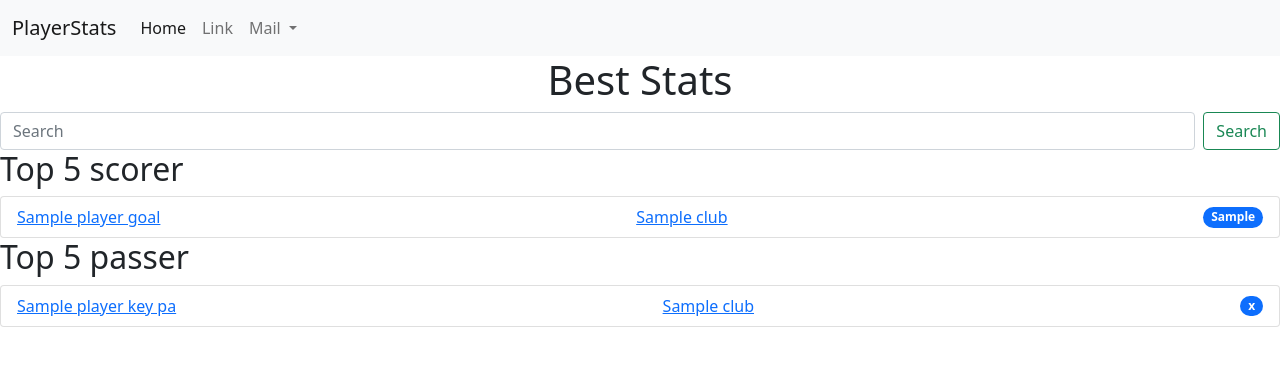
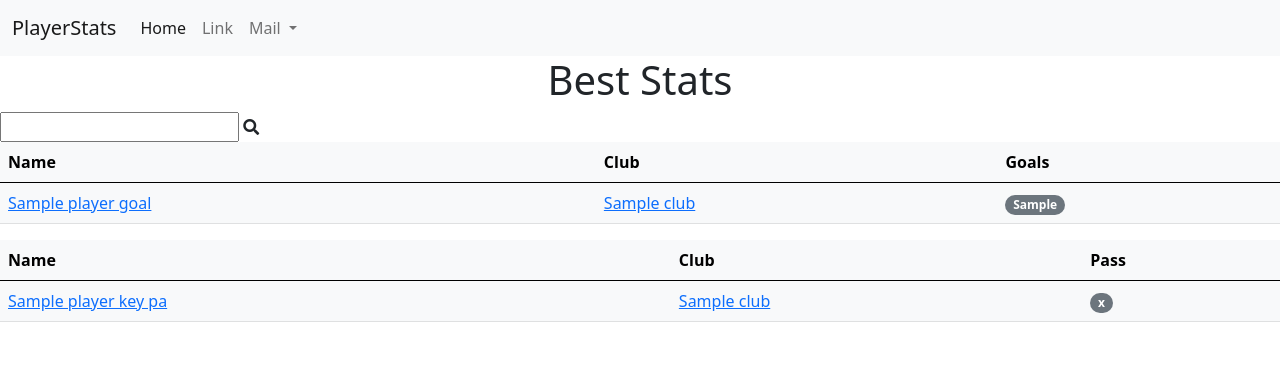
Before and after one commit to YohanTr/best-players, a Symfony app: template templates/home.html.twig in a window 1280 px wide. Shown: the top 366 px of the page. Run offline with Twig, Linux system fonts and the light colour scheme; the template is opened without the code that fills it: most values are stand-ins (such as "Sample title", 1, 10 or a date in 2020); some libraries are stand-ins or nearby versions.

Commit message:
searchbar and new design homepage

```diff
--- a/assets/app.js
+++ b/assets/app.js
@@ -14,3 +14,5 @@ const jQuery = require('jquery');
 
 window.$ = jQuery;
 window.jQuery = jQuery;
+require('@fortawesome/fontawesome-free/css/all.min.css');
+require('@fortawesome/fontawesome-free/js/all.js');
--- a/package.json
+++ b/package.json
@@ -1,5 +1,6 @@
 {
     "devDependencies": {
+        "@fortawesome/fontawesome-free": "^5.15.2",
         "@symfony/stimulus-bridge": "^1.1.0",
         "@symfony/webpack-encore": "^1.0.0",
         "core-js": "^3.0.0",
--- a/templates/base.html.twig
+++ b/templates/base.html.twig
@@ -2,8 +2,10 @@
 <html>
     <head>
         <meta charset="UTF-8">
+        <meta name="viewport" content="width=device-width, initial-scale=1">
         <title>{% block title %}PlayerStats{% endblock %}</title>
         <link href="https://cdn.jsdelivr.net/npm/bootstrap@5.0.0-beta1/dist/css/bootstrap.min.css" rel="stylesheet" integrity="sha384-giJF6kkoqNQ00vy+HMDP7azOuL0xtbfIcaT9wjKHr8RbDVddVHyTfAAsrekwKmP1" crossorigin="anonymous">
+        <link rel="stylesheet" href="https://use.fontawesome.com/releases/v5.3.1/css/all.css" integrity="sha384-mzrmE5qonljUremFsqc01SB46JvROS7bZs3IO2EmfFsd15uHvIt+Y8vEf7N7fWAU" crossorigin="anonymous">
         {% block stylesheets %}
             {{ encore_entry_link_tags('app') }}
         {% endblock %}
--- a/templates/home.html.twig
+++ b/templates/home.html.twig
@@ -3,36 +3,57 @@
 {% block title %}PlayerStats - Home{% endblock %}
 {% block body %}
     <h1 class="text-center">Best Stats</h1>
-
-    <form id="searchForm" class="d-flex">
-        <input class="form-control me-2" type="search" placeholder="Search" aria-label="Search">
-        <button class="btn btn-outline-success" type="submit">Search</button>
-    </form>
-
-    <div id="leadGoal" class="">
-        <h2 class="">Top 5 scorer</h2>
-        {% for playersGoals in playerGoals %}
-        <ul class="list-group">
-            <li class="list-group-item d-flex justify-content-between align-items-center">
-                <a href="{{ path('player_show', { 'slug': playersGoals.slug }) }}">{{ playersGoals.name }}</a>
-                <a href="{{ path('club_show', { 'slug': playersGoals.club.slug }) }}">{{ playersGoals.club.name }}</a>
-                <span class="badge bg-primary rounded-pill">{{ playersGoals.goalScored }}</span>
-            </li>
-        </ul>
-        {% endfor %}
+    <div id="searchForm">
+        <form id="customSearch" action="">
+            <input id="searchInput" type="search">
+            <i class="fa fa-search"></i>
+        </form>
     </div>
 
-    <div id="leadPass" class="">
-        <h2>Top 5 passer</h2>
+    <div id="mainStat">
+    <table id="goalTable" class="table table-light">
+        <thead>
+        <tr>
+            <th scope="col">Name</th>
+            <th scope="col">Club</th>
+            <th scope="col">Goals</th>
+        </tr>
+        </thead>
+        <tbody>
+        {% for playersGoals in playerGoals %}
+            <tr>
+                <td><a href="{{ path('player_show', { 'slug': playersGoals.slug }) }}">{{ playersGoals.name }}</a>
+                </td>
+                <td><a href="{{ path('club_show', { 'slug': playersGoals.club.slug }) }}">{{ playersGoals.club.name }}</a>
+                </td>
+                <td><span class="badge bg-secondary rounded-pill">{{ playersGoals.goalScored }}</span>
+                </td>
+            </tr>
+        {% endfor %}
+        </tbody>
+    </table>
+
+    <table id="keyPassTable" class="table table-light">
+        <thead>
+        <tr>
+            <th scope="col">Name</th>
+            <th scope="col">Club</th>
+            <th scope="col">Pass</th>
+        </tr>
+        </thead>
+        <tbody>
         {% for playersKeyPasses in playerKeyPass %}
-        <ul class="list-group">
-            <li class="list-group-item d-flex justify-content-between align-items-center">
-                <a href="{{ path('player_show', { 'slug': playersKeyPasses.slug }) }}">{{ playersKeyPasses.name }}</a>
-                <a href="{{ path('club_show', { 'slug': playersKeyPasses.club.slug }) }}">{{ playersKeyPasses.club.name }}</a>
-                <span class="badge bg-primary rounded-pill">{{ playersKeyPasses.keyPass }}</span>
-            </li>
-        </ul>
+        <tr>
+            <td><a href="{{ path('player_show', { 'slug': playersKeyPasses.slug }) }}">{{ playersKeyPasses.name }}</a>
+            </td>
+            <td><a href="{{ path('club_show', { 'slug': playersKeyPasses.club.slug }) }}">{{ playersKeyPasses.club.name }}</a>
+            </td>
+            <td><span class="badge bg-secondary rounded-pill">{{ playersKeyPasses.keyPass }}</span>
+            </td>
+        </tr>
         {% endfor %}
+        </tbody>
+    </table>
     </div>
 
 {% endblock %}
```
Also changed, not shown: assets/styles/app.scss (+74 -0 lines), 1 other file.
